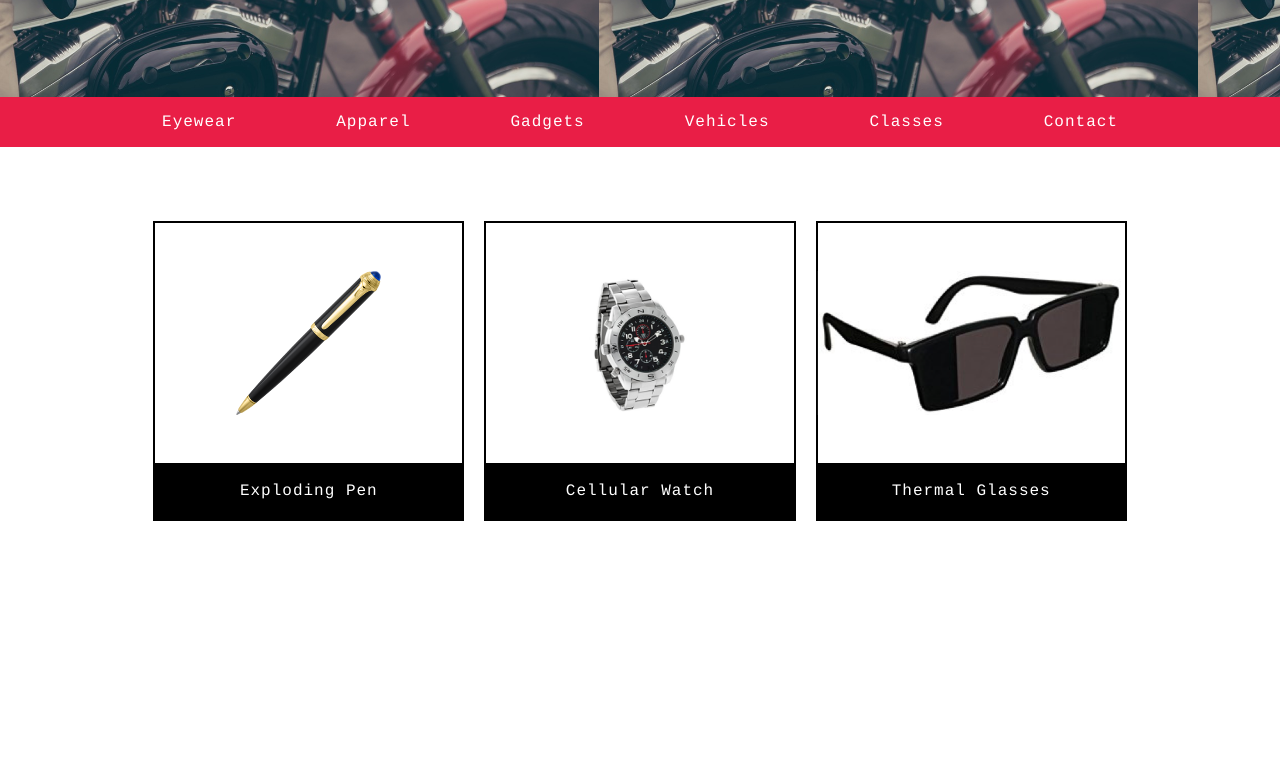
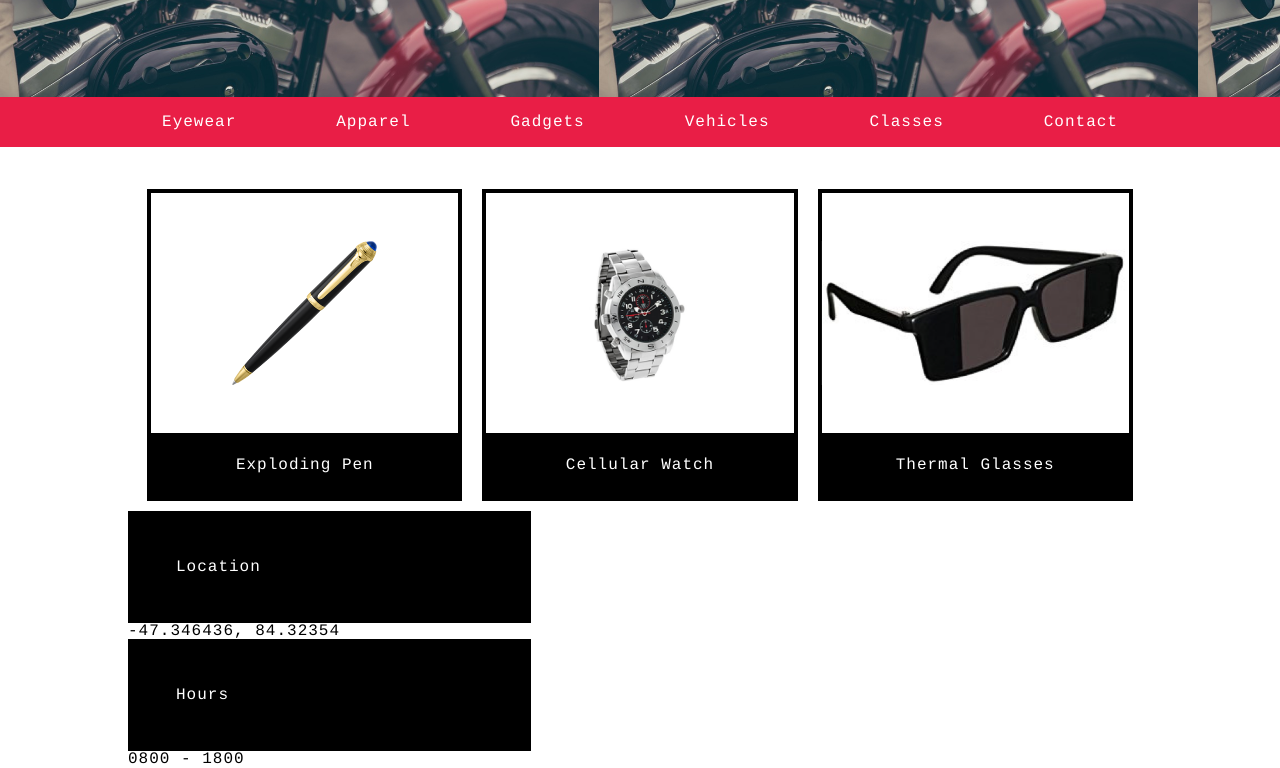
Before and after one commit to kevinmtate/SecretAgentSupply, a plain HTML site: page index.html in a window 1280 px wide. Shown: the part 363-1131 px from the top of the page. Before the commit the page ends 894 px from the top, so only its background shows below. Drawn offline with Linux system fonts and the light colour scheme.

Commit message:
quick adds to store info

```diff
--- a/index.html
+++ b/index.html
@@ -32,17 +32,33 @@
 
 	<!-- main content section -->
 	<div class="container">
-		<div class="item">
+		<div class="product-catalog">
+			<div class="product">
 				<div class="image"><img src="resources/images/pen.png" alt="pen"></div>
 				<p>Exploding Pen</p>
 			</div>
-		<div class="item">
+			<div class="product">
 				<div class="image"><img src="resources/images/watch.png" alt="watch"></div>
 				<p>Cellular Watch</p>
 			</div>
-		<div class="item">
+			<div class="product">
 				<div class="image"><img src="resources/images/glasses.png" alt="glasses"></div>
 				<p>Thermal Glasses</p>
+			</div>
+		</div>
+		<div class="store-info">
+			<div class="si-item"></div>
+				<div class="si-title">
+					<p>Location</p>
+				</div>
+				<p>-47.346436, 84.32354</p>
+			</div>
+			<div class="si-item">
+				<div class="si-title">
+					<p>Hours</p>
+				</div>
+				<p>0800 - 1800</p>
+			</div>
 		</div>
 	</div>
 
--- a/resources/css/style.css
+++ b/resources/css/style.css
@@ -83,20 +83,26 @@ nav span {
 
 .container {
     display: flex;
-    margin-top: 5%;
-    justify-content: center;
+    flex-direction: column;
+    margin-top: 2.5%;
     margin-left: 10%;
     margin-right: 10%;
 }
 
-.item {
-    border: 2px solid black;
+/*catalog*/
+.product-catalog {
+    display: flex;
+    justify-content: center;
+}
+
+.product {
+    border: 4px solid black;
     margin: 10px;
     width: 30%;
 }
 
-.item p {
-    padding: 20px;
+.product p {
+    padding: 1.5rem;
     background-color: black;
     color: white;
     text-align: center;
@@ -112,3 +118,16 @@ nav span {
     height: 9em;
     padding: 3em;
 }
+
+/*store info*/
+.store-info {
+    display: inline-block;
+}
+
+.si-title {
+    color: white;
+    background-color: black;
+    width: 30%;
+    padding: 3em;
+    margin-right: 30%;
+}
```
Lines whose indentation alone changed are shown as unchanged.
